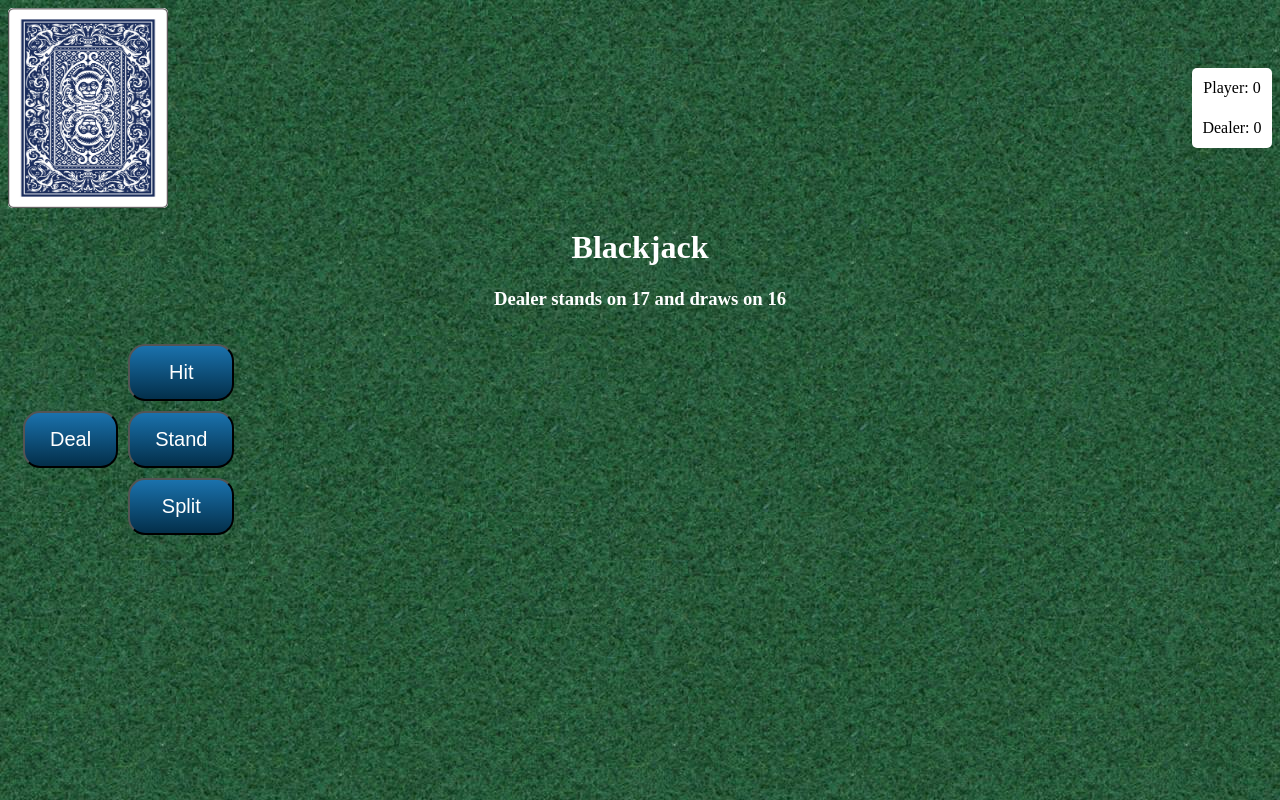
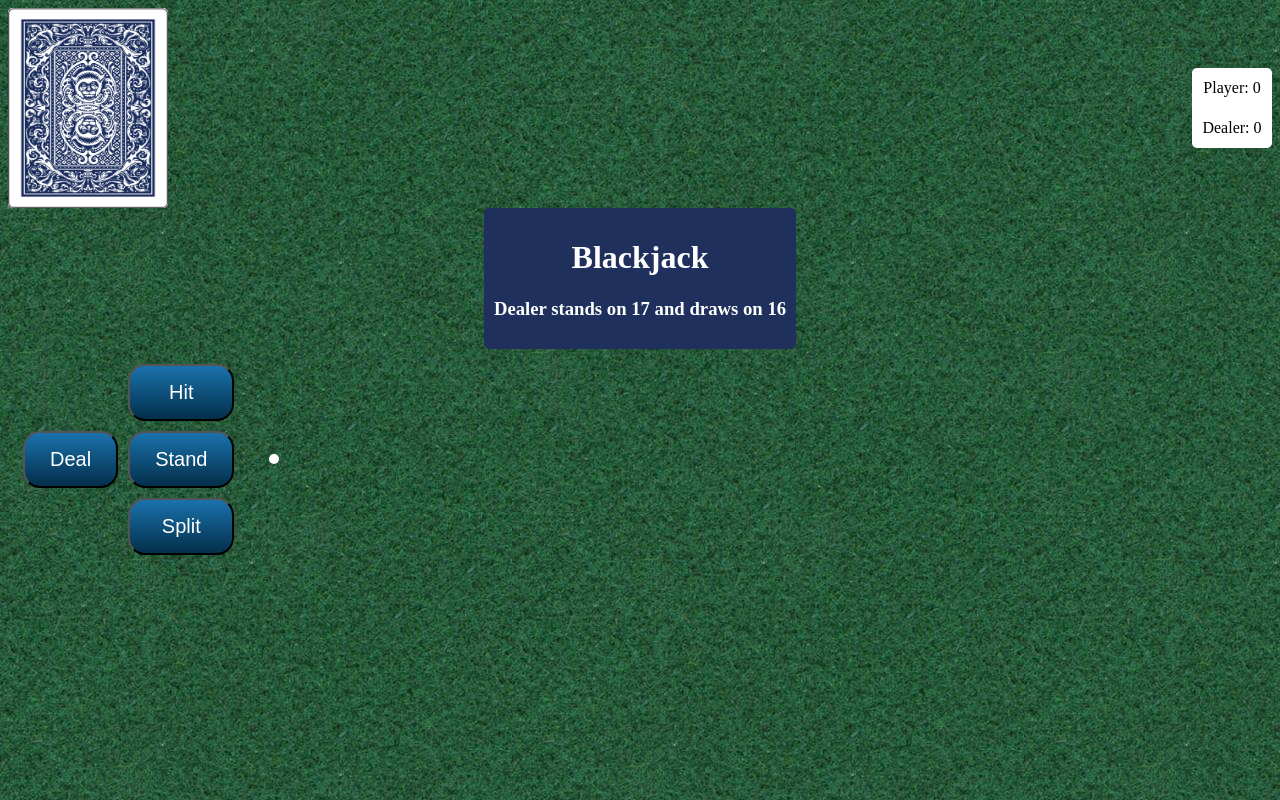
Before and after one commit to paynerichards/blackJack, a plain HTML site: page index.html in a window 1280 px wide. Drawn offline with Linux system fonts and the light colour scheme; no server answers.

Commit message:
fixed bugs, hid second card

```diff
--- a/index.html
+++ b/index.html
@@ -19,8 +19,10 @@
 			</div>
 		</div>
 		<div class="middle">
-			<h1>Blackjack</h1>
-			<h3>Dealer stands on 17 and draws on 16</h3>
+			<div class="midText">
+				<h1>Blackjack</h1>
+				<h3>Dealer stands on 17 and draws on 16</h3>
+			</div>
 		</div>
 		<div class="bottom">
 			<div class="interface">
@@ -35,6 +37,9 @@
 			</div>
 			<div class="gamblerCards">
 			</div>
+			<div class="valCounterHolder">
+				<span class="valCounter"></span>
+			</div>
 		</div>
 	</div>
 
--- a/js/main.js
+++ b/js/main.js
@@ -19,6 +19,10 @@ var gambler = {
 	handDisplay: $('.gamblerCards'),
 	wins: 0,
 	stand: false
+}
+
+var gamSplit = {
+	name: "split"
 }
 
 var dealer = {
@@ -66,7 +70,7 @@ var emptyDeck = function(){
 
 
 var tallyScore = function(player){
-	player.score = 0;
+	player.score = 0
 	for(var i = 0; i < player.hand.length; i++) {
 		var val = player.hand[i].value
 		if(val === "JACK" || val === "KING" || val === "QUEEN"){
@@ -81,6 +85,7 @@ var tallyScore = function(player){
 		else player.score += Number(val)
 
 	}console.log(player.name + " score: " + player.score)
+	$('.valCounter').text('Value: ' + gambler.score)
 }
 
 var checkWin = function(){
@@ -102,10 +107,13 @@ var checkWin = function(){
 var newRound = function(){
 	dealer.hand = [];
 	gambler.hand = [];
+	dealer.score = 0;
+	gambler.score = 0
 	newCards(gambler, 2);
 	newCards(dealer, 2);
 	gambler.stand = false;
 	gameOver = false;
+	;
 }
 
 var hideCard = function(){
@@ -153,6 +161,7 @@ $('#standBtn').click(function(){
 	if(dealer.score < 17 && gambler.score <= 21 && gameOver === false){
 		console.log('stand');
 		newCards(dealer, 1);
+
 	}
 	else if( gameOver === false){
 		console.log('stand');
--- a/styles/style.css
+++ b/styles/style.css
@@ -40,7 +40,15 @@ body{
 }
 .middle{
 	text-align: center;
+	display: flex;
+	justify-content: center;
 }
+.midText{
+	background-color: #20305C;
+	border-radius: 5px;
+	padding: 10px;
+}
+
 h1, h3{
 	color: white;
 }
@@ -101,3 +109,16 @@ h1, h3{
 #hiddenCard{
 	border-radius: 5px;
 }
+
+.valCounterHolder{
+	display: flex;
+	align-items: center;
+}
+
+
+.valCounter{
+	background-color: white;
+	text-align: center;
+	padding: 5px;
+	border-radius: 5px;
+}
```
